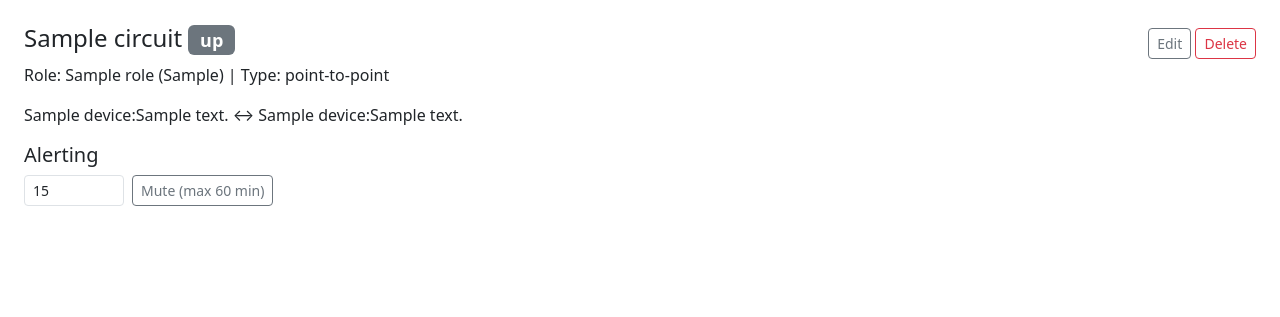
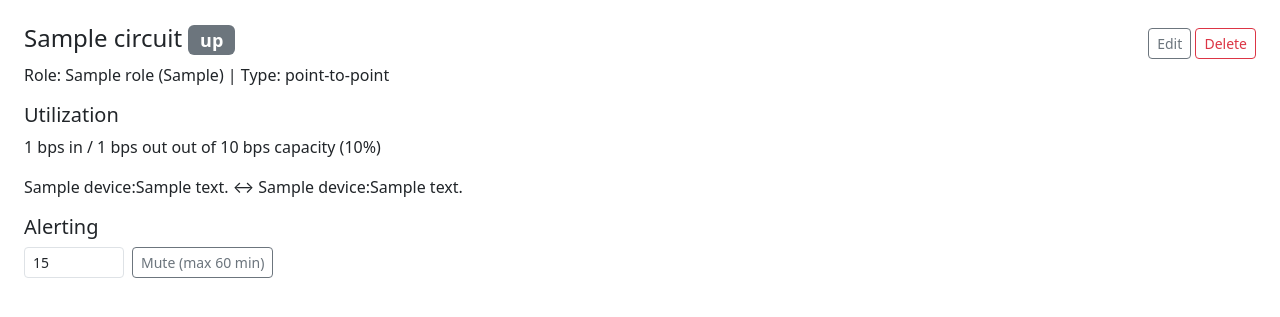
Before and after one commit to ds2600/sensus-sitewatch, a Flask app: page /circuits/1 in a window 1280 px wide. Shown: the part 56-373 px from the top of the page. Run offline with Flask 3, Linux system fonts and the light colour scheme; a user stored in the database is signed in; tables that the repository leaves empty hold one stand-in row (values such as "Sample post"); data that the repository does not hold is empty; some libraries are stand-ins or nearby versions.

Commit message:
Poll only circuit-linked interfaces; move utilization from device page to circuits
A walk discovers every interface on a device (dozens to hundreds on real
gear), but the regular poll loop was fetching counters for all of them
every cycle — 4 SNMP GETs each — regardless of whether sitewatch had any
use for that interface. Only a handful of interfaces per device are ever
wired into a circuit; those are the only ones that need live telemetry.
poll_all_devices()/poll_device_now() now skip everything else via
_monitored_interface_ids(). Verified: an interface not referenced by any
circuit keeps its stale walk-time values across a poll cycle untouched,
while a circuit-linked one on the same device updates normally.

Utilization moves to the circuits list/detail pages, which is where it's
actually actionable — the device page's interface table drops the
In/Out/Util columns (mostly "-" now anyway for unmonitored interfaces) in
favor of a Circuit column showing what each interface is wired into, if
anything.

Capacity math for bundles was already correct but entirely unused
(Circuit.effective_capacity_bps existed, wired into nothing) — a bundle's
capacity is the sum of its members' (2x100G members = 200G bundle, each
member individually still reads as 100G), a leaf's is capped by its
slower end. Added matching current_in_bps/current_out_bps properties
(bundle = sum of members' usage) and a bps Jinja filter for human-readable
Kbps/Mbps/Gbps/Tbps display, used throughout. Verified against the seed
data: a 2x10G bundle correctly shows 20G capacity with usage summed from
both members.

Co-Authored-By: Claude Sonnet 5 <noreply@anthropic.com>

```diff
--- a/sitewatch/__init__.py
+++ b/sitewatch/__init__.py
@@ -48,6 +48,18 @@ def create_app():
     def inject_app_name():
         return {"app_name": app.config["APP_NAME"]}
 
+    @app.template_filter("bps")
+    def format_bps(value):
+        """Used on the circuits pages for capacity/current-usage display —
+        a 100G circuit reading '100000000000 bps' isn't useful to anyone."""
+        if value is None:
+            return "-"
+        value = float(value)
+        for unit, divisor in (("Tbps", 1e12), ("Gbps", 1e9), ("Mbps", 1e6), ("Kbps", 1e3)):
+            if value >= divisor:
+                return f"{value / divisor:.1f} {unit}"
+        return f"{value:.0f} bps"
+
     # Poller starts only under the real server, not under `flask init-db` etc.
     if os.environ.get("SITEWATCH_RUN_POLLER") == "1":
         from sitewatch.poller import start_poller
--- a/sitewatch/models.py
+++ b/sitewatch/models.py
@@ -248,12 +248,33 @@ class Circuit(db.Model):
 
     @property
     def effective_capacity_bps(self):
+        """A bundle's capacity is the sum of its members' — 2x100G members
+        make a 200G bundle, even though each member circuit is still
+        individually a 100G link. A leaf circuit's capacity is capped by
+        its slower end, same idea as a cable only running as fast as its
+        weakest link."""
         if self.capacity_bps_override:
             return self.capacity_bps_override
         if self.is_bundle:
             return sum((c.effective_capacity_bps or 0) for c in self.children)
         speeds = [i.if_speed_bps for i in (self.interface_a, self.interface_b) if i and i.if_speed_bps]
         return min(speeds) if speeds else None
+
+    @property
+    def current_in_bps(self):
+        """Current usage — a bundle's is the sum of its members' (a LAG's
+        aggregate throughput is its members' combined), a leaf's is read
+        off interface_a, the same endpoint treated as canonical elsewhere
+        on this model (site_a, etc.)."""
+        if self.is_bundle:
+            return sum((c.current_in_bps or 0) for c in self.children)
+        return self.interface_a.last_in_bps if self.interface_a else None
+
+    @property
+    def current_out_bps(self):
+        if self.is_bundle:
+            return sum((c.current_out_bps or 0) for c in self.children)
+        return self.interface_a.last_out_bps if self.interface_a else None
 
 
 class CircuitStatusHistory(db.Model):
--- a/sitewatch/poller.py
+++ b/sitewatch/poller.py
@@ -1,10 +1,16 @@
 """Background polling job. One pass = check every device's reachability,
-GET each known interface's counters/status, apply the down-threshold
-debounce, roll bundle/site status up, and fire alerts on new down events.
+GET each circuit-linked interface's counters/status, apply the
+down-threshold debounce, roll bundle/site status up, and fire alerts on new
+down events.
 
 Full interface discovery (walk_interfaces) does NOT happen here — that's
-triggered manually per device. This loop only polls interfaces already
-known to the DB.
+triggered manually per device, and discovers every interface on the box.
+This loop deliberately polls a much smaller set: only interfaces actually
+wired into a circuit (see _monitored_interface_ids). A device can easily
+have hundreds of interfaces from a walk but only a handful ever become
+circuits — polling all of them every cycle (4 SNMP GETs each) was most of
+what made poll cycles slow for no operational benefit, since sitewatch has
+no use for telemetry on an interface no circuit references.
 """
 from datetime import datetime, timedelta, timezone
 import logging
@@ -39,8 +45,9 @@ def poll_all_devices():
     try:
         started = time.monotonic()
         device_count = 0
+        monitored_ids = _monitored_interface_ids()
         for device in Device.query.all():
-            _poll_device(device)
+            _poll_device(device, monitored_ids)
             # Recompute circuit/bundle state after every device, not once at
             # the end of the whole sweep — otherwise a link that goes down on
             # the very first device polled wouldn't show as down until every
@@ -62,13 +69,32 @@ def poll_all_devices():
         _currently_polling = False
 
 
-def _poll_device(device):
+def _monitored_interface_ids():
+    """Every interface id referenced by some circuit's endpoints — the only
+    ones the regular poll loop touches. Computed once per sweep (or once
+    per manual repoll) rather than per-device since it's the same set
+    throughout a given poll pass."""
+    ids = set()
+    for a, b in db.session.query(Circuit.interface_a_id, Circuit.interface_b_id).all():
+        if a is not None:
+            ids.add(a)
+        if b is not None:
+            ids.add(b)
+    return ids
+
+
+def _poll_device(device, monitored_ids=None):
     device.last_polled_at = datetime.utcnow()
     device.reachable = telemetry.check_reachable(device)
     if not device.reachable:
         return  # interfaces stay at last-known values; circuit state handled via device.reachable check below
 
+    if monitored_ids is None:
+        monitored_ids = _monitored_interface_ids()
+
     for iface in device.interfaces:
+        if iface.id not in monitored_ids:
+            continue  # discovered by a walk, but not wired into any circuit — nothing to poll it for
         try:
             data = telemetry.poll_interface_counters(device, iface)
         except SnmpError as e:
--- /dev/null
+++ b/sitewatch/templates/_macros.html
@@ -0,0 +1,8 @@
+{% macro util_pct(in_bps, out_bps, capacity) -%}
+{%- set peak = [in_bps, out_bps]|select('number')|list -%}
+{%- if capacity and peak -%}
+{{ '%.0f%%'|format(peak|max / capacity * 100) }}
+{%- else -%}
+-
+{%- endif -%}
+{%- endmacro %}
--- a/sitewatch/templates/circuit_detail.html
+++ b/sitewatch/templates/circuit_detail.html
@@ -1,4 +1,5 @@
 {% extends "base.html" %}
+{% from "_macros.html" import util_pct %}
 {% block content %}
 <div class="d-flex justify-content-between align-items-center">
   <h4>{{ circuit.name }} <span class="badge bg-secondary">{{ circuit.current_state }}</span></h4>
@@ -12,14 +13,33 @@
 </div>
 <p>Role: {{ circuit.role.name }} ({{ circuit.role.tier }}) | Type: {{ 'bundle' if circuit.is_bundle else 'point-to-point' }}</p>
 
+<h5>Utilization</h5>
+{% set capacity = circuit.effective_capacity_bps %}
+<p>
+  {{ circuit.current_in_bps | bps }} in / {{ circuit.current_out_bps | bps }} out
+  out of {{ capacity | bps }} capacity
+  ({{ util_pct(circuit.current_in_bps, circuit.current_out_bps, capacity) }})
+  {% if circuit.is_bundle %}<span class="text-body-secondary small">— sum of member circuits below</span>{% endif %}
+</p>
+
 {% if circuit.is_bundle %}
 <h5>Members</h5>
-<ul class="list-group mb-3">
-  {% for c in circuit.children %}
-  <li class="list-group-item"><a href="{{ url_for('circuits.circuit_detail', circuit_id=c.id) }}">{{ c.name }}</a>
-      <span class="badge bg-secondary">{{ c.current_state }}</span></li>
-  {% endfor %}
-</ul>
+<table class="table table-sm mb-3">
+  <thead><tr><th>Name</th><th>State</th><th>Capacity</th><th>In</th><th>Out</th><th>Util</th></tr></thead>
+  <tbody>
+    {% for c in circuit.children %}
+    {% set member_capacity = c.effective_capacity_bps %}
+    <tr>
+      <td><a href="{{ url_for('circuits.circuit_detail', circuit_id=c.id) }}">{{ c.name }}</a></td>
+      <td><span class="badge bg-secondary">{{ c.current_state }}</span></td>
+      <td>{{ member_capacity | bps }}</td>
+      <td>{{ c.current_in_bps | bps }}</td>
+      <td>{{ c.current_out_bps | bps }}</td>
+      <td>{{ util_pct(c.current_in_bps, c.current_out_bps, member_capacity) }}</td>
+    </tr>
+    {% endfor %}
+  </tbody>
+</table>
 {% else %}
 <p>{{ circuit.interface_a.device.hostname }}:{{ circuit.interface_a.if_descr }} &harr;
    {{ circuit.interface_b.device.hostname }}:{{ circuit.interface_b.if_descr }}</p>
```
Also changed, not shown: sitewatch/routes/devices.py (+11 -1 lines), sitewatch/templates/circuits.html (+7 -1 lines), sitewatch/templates/device_detail.html (+15 -5 lines).
